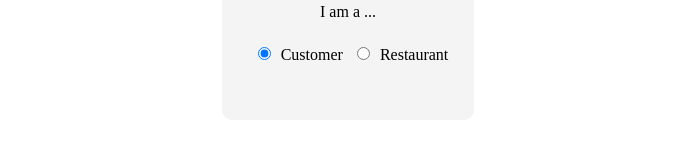
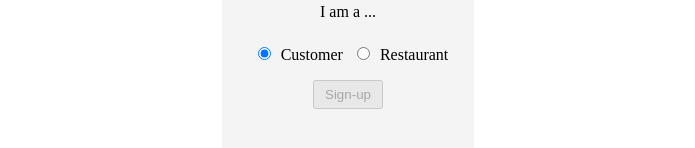
Before and after one commit to mahisha2022/reservation-app-project-frontend, an Angular app: page /signUp in a window 1280 px wide. Both pictures are taken after a click on the radio button 556 px from the left and 463 px from the top of the page. Shown: the part 410-558 px from the top of the page, without its empty margins (292-987 px from the left). Built offline with nearby package versions, Linux system fonts and the light colour scheme.

Commit message:
a sign up button and for customer

```diff
--- a/src/app/pages/sign-up/sign-up.component.html
+++ b/src/app/pages/sign-up/sign-up.component.html
@@ -27,6 +27,11 @@
     <input type="radio" name="user_type" value="Restaurant" formControlName="user_type">Restaurant
   </div>
 
+  <div>
+    <button type="submit" [disabled]="form.invalid" *ngIf="form.value.user_type == 'Customer'"  >
+      Sign-up</button>
+  </div>
+
   <div *ngIf="form.value.user_type == 'Restaurant'" class="restaurant_fields">
     <div>
       <label>Restaurant Name</label><br>
@@ -48,5 +53,6 @@
     <input type="text" formControlName="phone">
   </div>
 
-  <button type="submit" [disabled]="form.invalid" *ngIf="form.value.user_type == 'Restaurant'" routerLink="/adminDetails">Sign-up</button>
+  <button type="submit" [disabled]="form.invalid" *ngIf="form.value.user_type == 'Restaurant'" routerLink="/adminDetails" >
+    Sign-up</button>
 </form>
```
